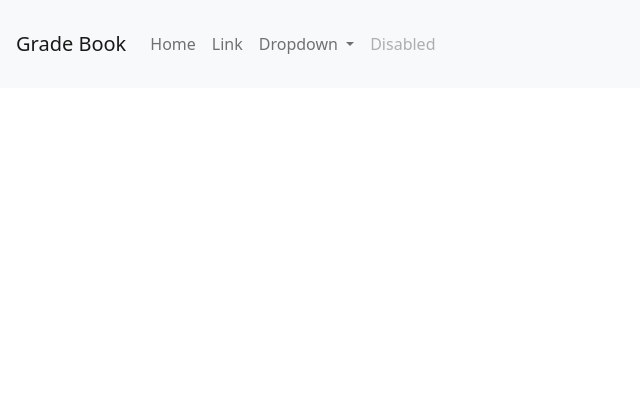
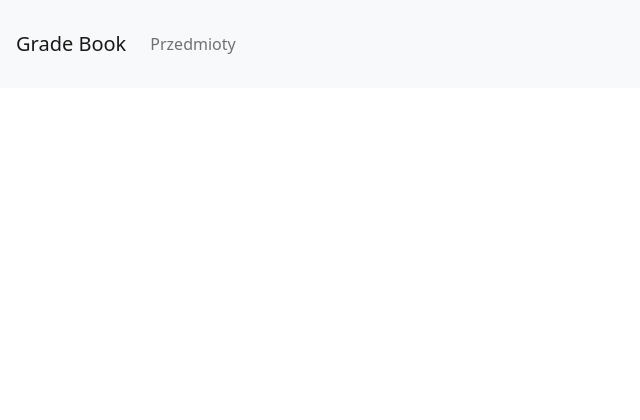
Before and after one commit to woojciechc/grade_book, a CodeIgniter 4 app: the page made by app/Views/common/template.php in a window 1280 px wide. Shown: the top 420 px of the page, without its empty margins (0-640 px from the left). Run offline with PHP 8.4 and a stand-in for CodeIgniter, Linux system fonts and the light colour scheme; the template is opened without the code that fills it: most values are stand-ins (such as "Sample title", 1, 10 or a date in 2020); some libraries are stand-ins or nearby versions.

```diff
--- a/app/Views/common/header.php
+++ b/app/Views/common/header.php
@@ -1,5 +1,5 @@
 <nav class="navbar navbar-expand-lg navbar-light bg-light">
-  <a class="navbar-brand m-3" href="#">Grade Book</a>
+  <a class="navbar-brand m-3" href="/">Grade Book</a>
   <button class="navbar-toggler" type="button" data-toggle="collapse" data-target="#navbarSupportedContent" aria-controls="navbarSupportedContent" aria-expanded="false" aria-label="Toggle navigation">
     <span class="navbar-toggler-icon"></span>
   </button>
@@ -7,24 +7,7 @@
   <div class="collapse navbar-collapse" id="navbarSupportedContent">
     <ul class="navbar-nav mr-auto">
       <li class="nav-item active">
-        <a class="nav-link" href="#">Home <span class="sr-only">(current)</span></a>
-      </li>
-      <li class="nav-item">
-        <a class="nav-link" href="#">Link</a>
-      </li>
-      <li class="nav-item dropdown">
-        <a class="nav-link dropdown-toggle" href="#" id="navbarDropdown" role="button" data-toggle="dropdown" aria-haspopup="true" aria-expanded="false">
-          Dropdown
-        </a>
-        <div class="dropdown-menu" aria-labelledby="navbarDropdown">
-          <a class="dropdown-item" href="#">Action</a>
-          <a class="dropdown-item" href="#">Another action</a>
-          <div class="dropdown-divider"></div>
-          <a class="dropdown-item" href="#">Something else here</a>
-        </div>
-      </li>
-      <li class="nav-item">
-        <a class="nav-link disabled" href="#">Disabled</a>
+        <a class="nav-link" href="/student/subjects">Przedmioty</a>
       </li>
     </ul>
     <form class="form-inline my-2 my-lg-0">
```
Also changed, not shown: app/Controllers/UserManagementController.php (+34 -24 lines).
